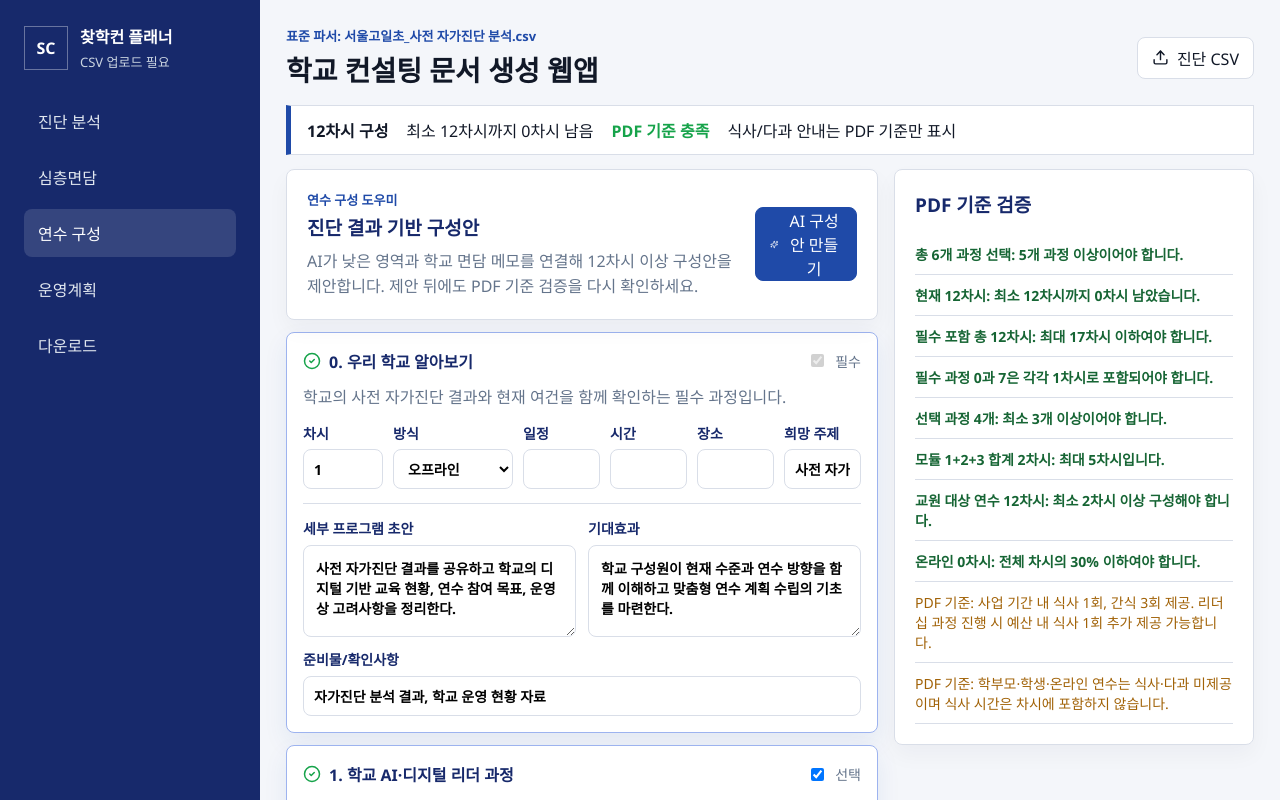
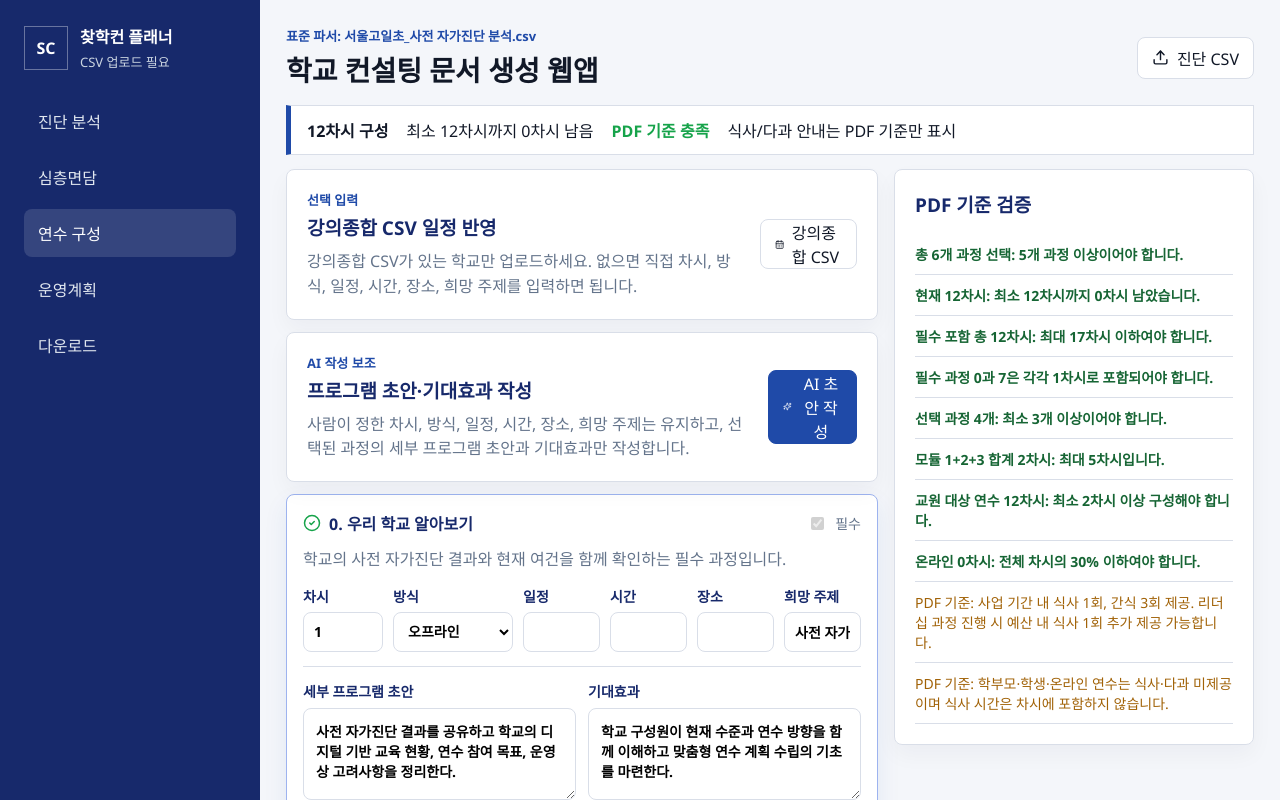
Before and after one commit to Ingyu87/School-Consulting, a React (Vite) app: page / in a window 1280 px wide. Both pictures are taken after a click on the button "연수 구성". Shown: the top 800 px of the page. Built offline with nearby package versions, Linux system fonts and the light colour scheme.

Commit message:
Refine training module AI workflow

```diff
--- a/src/App.tsx
+++ b/src/App.tsx
@@ -158,7 +158,7 @@ export default function App() {
     }));
   }
 
-  async function runAiDraft(task: "diagnosis" | "interview-plan" | "training-plan") {
+  async function runAiDraft(task: "diagnosis" | "interview-plan" | "module-content") {
     if (!state.project) {
       setAiStatus("진단 CSV를 먼저 업로드해주세요.");
       return;
@@ -176,11 +176,11 @@ export default function App() {
       });
 
       setState((current) => {
-        const nextModules = draft.moduleUpdates?.length
+        const nextModules = task === "module-content" && draft.moduleUpdates?.length
           ? current.modules.map((module) => {
               const update = draft.moduleUpdates?.find((item) => item.id === module.id);
               if (!update) return module;
-              return mergeModuleAiUpdate(module, update, current.project?.schoolName ?? "");
+              return mergeModuleContentUpdate(module, update);
             })
           : current.modules;
 
@@ -399,13 +399,25 @@ export default function App() {
             <div className="moduleCards">
               <div className="panel moduleAiPanel">
                 <div>
-                  <p className="eyebrow">연수 구성 도우미</p>
-                  <h2>진단 결과 기반 구성안</h2>
-                  <p>AI가 낮은 영역과 학교 면담 메모를 연결해 12차시 이상 구성안을 제안합니다. 제안 뒤에도 PDF 기준 검증을 다시 확인하세요.</p>
+                  <p className="eyebrow">선택 입력</p>
+                  <h2>강의종합 CSV 일정 반영</h2>
+                  <p>강의종합 CSV가 있는 학교만 업로드하세요. 없으면 직접 차시, 방식, 일정, 시간, 장소, 희망 주제를 입력하면 됩니다.</p>
                 </div>
-                <button className="button primary" onClick={() => runAiDraft("training-plan")}>
+                <label className="button ghost">
+                  <CalendarDays size={17} />
+                  강의종합 CSV
+                  <input type="file" accept=".csv" onChange={(event) => event.target.files?.[0] && handleLectureScheduleCsv(event.target.files[0])} />
+                </label>
+              </div>
+              <div className="panel moduleAiPanel">
+                <div>
+                  <p className="eyebrow">AI 작성 보조</p>
+                  <h2>프로그램 초안·기대효과 작성</h2>
+                  <p>사람이 정한 차시, 방식, 일정, 시간, 장소, 희망 주제는 유지하고, 선택된 과정의 세부 프로그램 초안과 기대효과만 작성합니다.</p>
+                </div>
+                <button className="button primary" onClick={() => runAiDraft("module-content")}>
                   <Sparkles size={17} />
-                  AI 구성안 만들기
+                  AI 초안 작성
                 </button>
               </div>
               {state.modules.map((module) => (
@@ -481,14 +493,6 @@ export default function App() {
                 </button>
               </div>
               <ScheduleTable modules={selectedModules} schoolName={state.project?.schoolName ?? "새학교"} />
-              <div className="optionalImport">
-                <span>강의종합 CSV가 있으면 일정 가안을 자동 반영할 수 있습니다.</span>
-                <label className="button ghost compact">
-                  <CalendarDays size={16} />
-                  선택 업로드
-                  <input type="file" accept=".csv" onChange={(event) => event.target.files?.[0] && handleLectureScheduleCsv(event.target.files[0])} />
-                </label>
-              </div>
             </article>
             <article className="panel downloadCard">
               <FileText size={34} />
@@ -594,6 +598,15 @@ function mergeModuleAiUpdate(module: TrainingModule, update: NonNullable<Awaited
   };
 }
 
+function mergeModuleContentUpdate(module: TrainingModule, update: NonNullable<Awaited<ReturnType<typeof generateAiDraft>>["moduleUpdates"]>[number]): TrainingModule {
+  return {
+    ...module,
+    editableProgram: update.editableProgram ?? module.editableProgram,
+    expectedEffect: update.expectedEffect ?? module.expectedEffect,
+    materials: update.materials ?? module.materials
+  };
+}
+
 function hydrateState(saved: AppState): AppState {
   const savedById = new Map(saved.modules.map((module) => [module.id, module]));
   return {
--- a/src/types.ts
+++ b/src/types.ts
@@ -76,7 +76,7 @@ export type AppState = {
 };
 
 export type AiDraftRequest = {
-  task: "diagnosis" | "interview-plan" | "training-plan";
+  task: "diagnosis" | "interview-plan" | "module-content";
   schoolName: string;
   project: ParsedDiagnosisProject | null;
   modules: TrainingModule[];
```
Also changed, not shown: api/generate-ai-draft.ts (+3 -9 lines).
